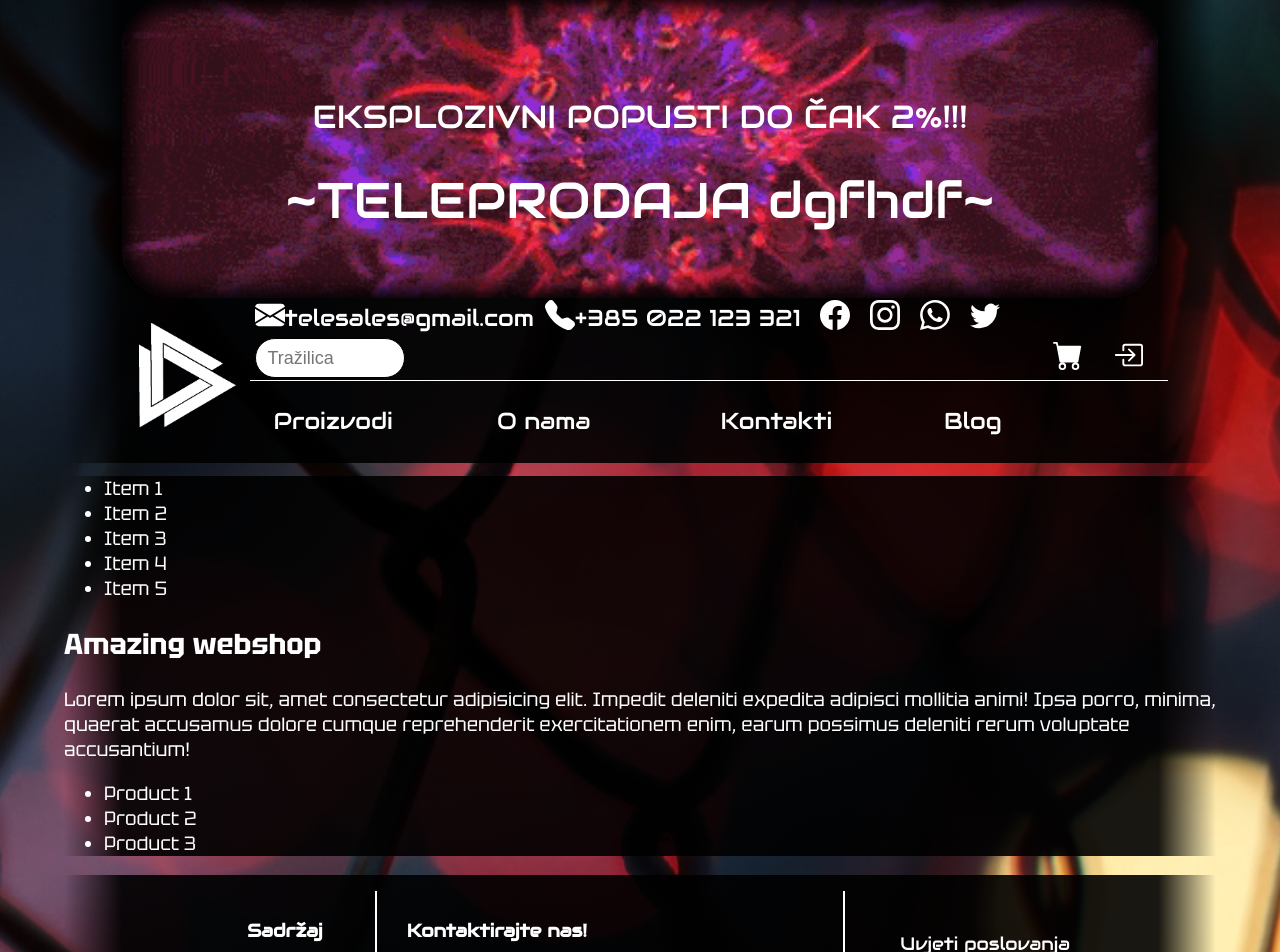
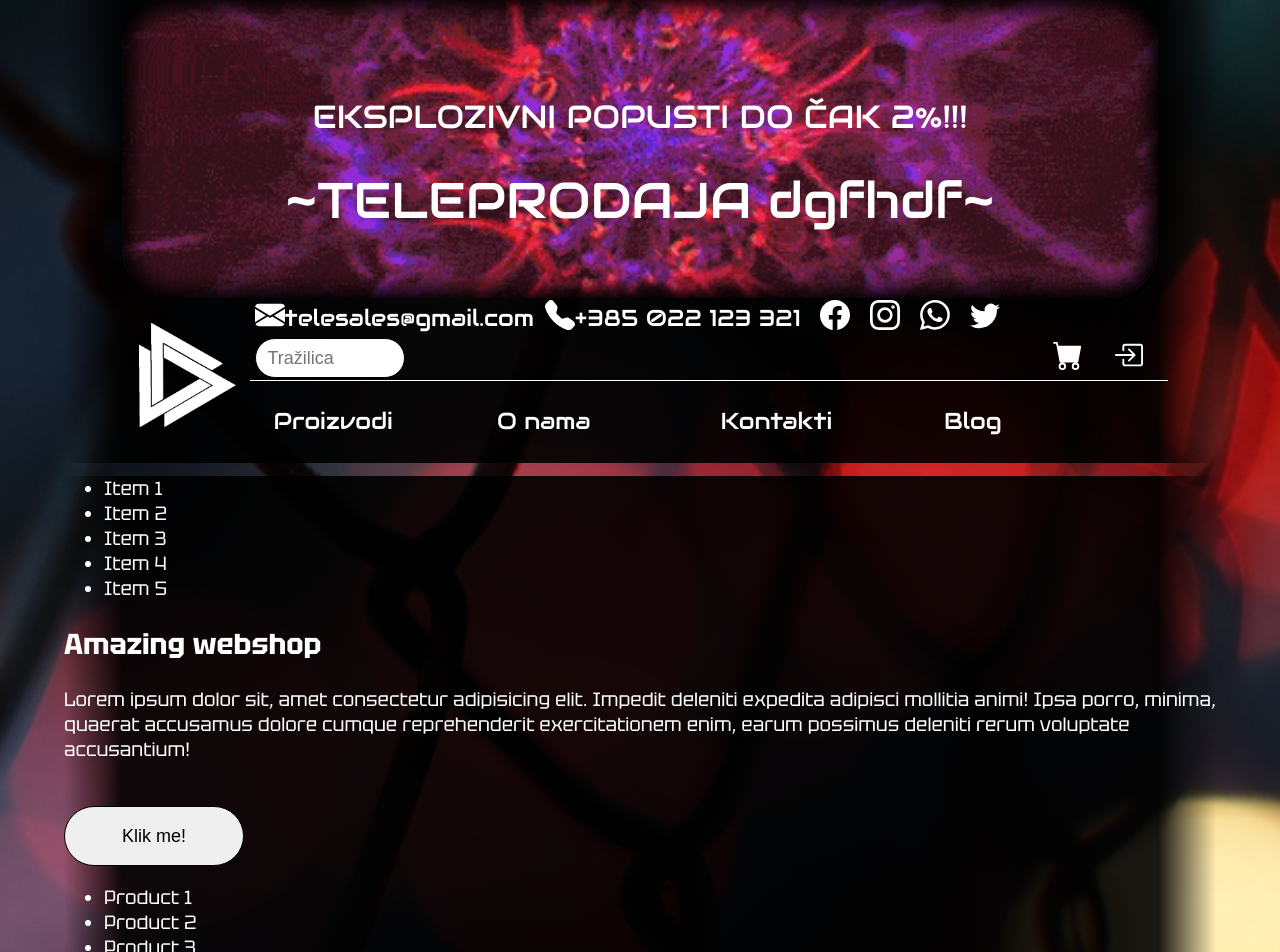
Before and after one commit to AC-Hadzic/React-Webshop-Frontend, a React (Vite) app: page / in a window 1280 px wide. Shown: the top 952 px of the page. Built offline with nearby package versions, Linux system fonts and the light colour scheme; no server answers.

Commit message:
hrtfiuthfzn

```diff
--- a/package.json
+++ b/package.json
@@ -11,7 +11,8 @@
   },
   "dependencies": {
     "react": "^18.2.0",
-    "react-dom": "^18.2.0"
+    "react-dom": "^18.2.0",
+    "react-hot-toast": "^2.4.1"
   },
   "devDependencies": {
     "@types/react": "^18.2.64",
--- a/src/components/AppWrapper/AppWrapperComponent.jsx
+++ b/src/components/AppWrapper/AppWrapperComponent.jsx
@@ -2,12 +2,15 @@ import { HeaderComponent } from "../Header/HeaderComponent";
 import { FooterComponent } from "../Footer/FooterComponent";
 import { Outlet } from "react-router-dom";
 import "../Specific-Css/global.css";
+import { Toaster } from "react-hot-toast";
 
 function AppWrapperComponent()
 {
     return (
         <>
             <div className="Body">
+                <Toaster />
+
                 <div className="Header">
                     <HeaderComponent />
                 </div>
--- a/src/components/Home/Home.jsx
+++ b/src/components/Home/Home.jsx
@@ -1,5 +1,6 @@
 import { useEffect } from "react";
 import { ProductList } from "../Products/ProductList";
+import toast from "react-hot-toast";
 
 function Home()
 {
@@ -26,6 +27,20 @@ function Home()
             <div className="right">
                 <h2>Amazing webshop</h2>
                 <p>Lorem ipsum dolor sit, amet consectetur adipisicing elit. Impedit deleniti expedita adipisci mollitia animi! Ipsa porro, minima, quaerat accusamus dolore cumque reprehenderit exercitationem enim, earum possimus deleniti rerum voluptate accusantium!</p>
+                <button onClick={() =>
+                    toast.success('Look at my styles.',
+                        {
+                            style: {
+                                border: '1px solid #713200',
+                                padding: '16px',
+                                color: '#713200',
+                            },
+                            iconTheme: {
+                                primary: '#713200',
+                                secondary: '#FFFAEE',
+                            },
+                        }
+                )}>Klik me!</button>
                 <ProductList />
             </div>
         </div>
```
Also changed, not shown: 1 other file (tests, documents, lock files or other folders).
